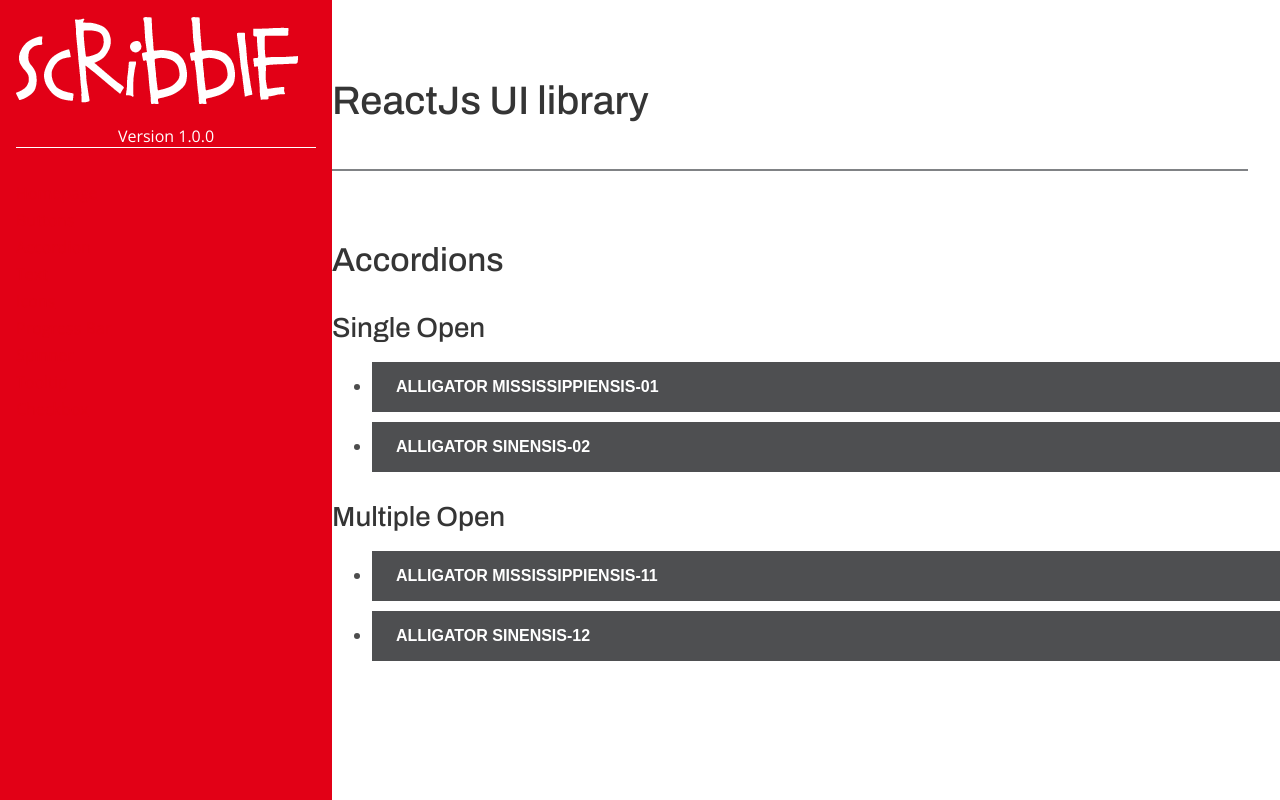
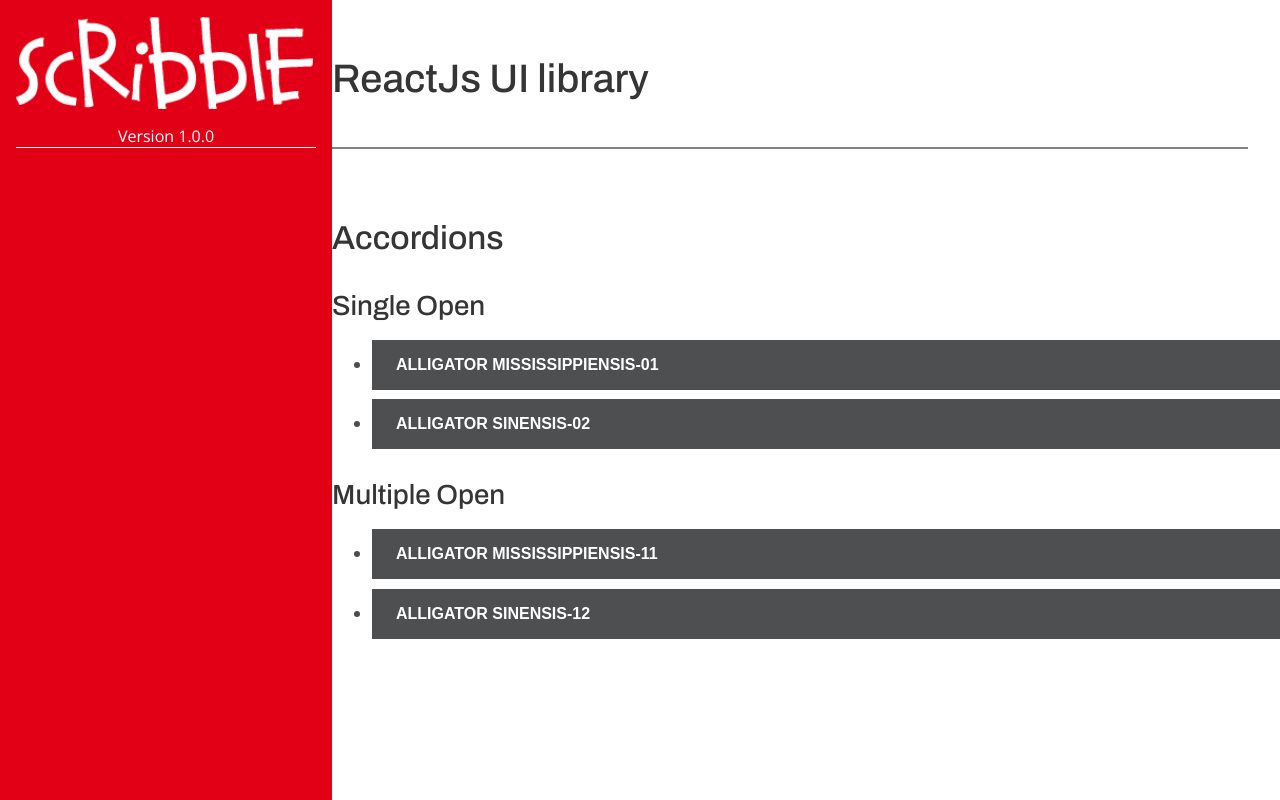
Before and after one commit to TommyScribble/pattern-library-v2, a React (Create React App) app: page /accordion in a window 1280 px wide. Built offline with nearby package versions, Linux system fonts and the light colour scheme.

Commit message:
tidy up sidebar and small stylig issues on homepage

```diff
--- a/src/Atoms/Logo/index.tsx
+++ b/src/Atoms/Logo/index.tsx
@@ -1,25 +1,27 @@
 import React from 'react';
-import PropTypes from 'prop-types';
+
 import { Link } from '@reach/router';
 
 type Props = {
 	anchor: string;
 	logo: string;
 	altText: string;
+	logoClass?: string;
+	linkClass?: string;
 };
 
-const Logo: React.FC<Props> = ({ anchor, logo, altText }: Props) => {
+const Logo: React.FC<Props> = ({
+	linkClass,
+	logoClass,
+	anchor,
+	logo,
+	altText,
+}: Props) => {
 	return (
-		<Link to={anchor}>
-			<img src={logo} alt={altText} />
+		<Link className={linkClass} to={anchor}>
+			<img className={logoClass} src={logo} alt={altText} />
 		</Link>
 	);
 };
 
-Logo.propTypes = {
-	anchor: PropTypes.string.isRequired,
-	logo: PropTypes.string.isRequired,
-	altText: PropTypes.string.isRequired,
-};
-
 export default Logo;
--- a/src/Objects/SideBar/SideBar.module.scss
+++ b/src/Objects/SideBar/SideBar.module.scss
@@ -1,6 +1,6 @@
 @import '../../styles/variable', '../../styles/colours';
 
-.side-nav {
+.sideBar {
 	overflow: hidden;
 	height: 100%;
 	height: calc(100% + 60px);
@@ -47,4 +47,9 @@
 			padding-bottom: 80px;
 		}
 	}
+
+	.logo {
+		display: block;
+		width: 100%;
+	}
 }
--- a/src/Objects/SideBar/index.tsx
+++ b/src/Objects/SideBar/index.tsx
@@ -1,38 +1,37 @@
 import React, { useState, useEffect } from 'react';
 
 import Logo from '../../Atoms/Logo';
-import Navigation from '../Navigation';
 
 import style from './SideBar.module.scss';
 
 type Props = {
 	active?: string | boolean;
+	children?: any;
 };
 
-const SideBar = ({ active }: Props) => {
+const SideBar = ({ active, children }: Props) => {
 	const [isOpen, setIsOpen] = useState(false);
-
-	const myLogo = './scribble_logo--white.png';
-
 	useEffect(() => {
 		setIsOpen(active === 'Burger1' ? false : true);
 	}, [active]);
-
 	const openClass = isOpen === true ? 'js-open' : 'js-close';
 
+	const myLogo = './scribble_logo--white.png';
 	const versionNo = 'Version 1.0.0';
+	const currentYear = new Date().getFullYear();
 
 	return (
-		<ul className={`${style['side-nav']} ${style['fixed']} ${openClass}`}>
-			<li className={style.logo}>
+		<ul className={`${style.sideBar} ${style.fixed} ${openClass}`}>
+			<li>
 				<Logo
-					anchor={'./'}
+					anchor="./"
 					logo={myLogo}
-					altText={'Pattern Library 2020'}
+					altText={`Pattern Library ${currentYear}`}
+					logoClass={style.logo}
 				/>
 			</li>
 			<li className={style.version}>{versionNo}</li>
-			<Navigation />
+			{children}
 		</ul>
 	);
 };
--- a/src/PageData/HomepageData.json
+++ b/src/PageData/HomepageData.json
@@ -7,13 +7,11 @@
 	"links": [
 		{
 			"path": "/buttons",
-			"class": "button",
 			"linkType": "internal",
 			"text": "Get Started"
 		},
 		{
 			"path": "https://github.com/TommyScribble/pattern-library",
-			"class": "button",
 			"linkType": "external",
 			"text": "View Git repo"
 		}
--- /dev/null
+++ b/src/Pages/HomePage/Homepage.module.scss
@@ -0,0 +1,3 @@
+.homepageButton {
+	margin-right: 24px;
+}
--- a/src/Pages/homepage.tsx
+++ b/src/Pages/HomePage/index.tsx
@@ -1,12 +1,13 @@
 import React from 'react';
 
-import PageLayout from '../Templates/PageLayout';
-import Heading from '../Atoms/Heading';
-import Text from '../Atoms/Text';
-import Anchor from '../Atoms/Anchor';
-import { uid } from '../helpers/helpFunctions';
+import PageLayout from '../../Templates/PageLayout';
+import Heading from '../../Atoms/Heading';
+import Text from '../../Atoms/Text';
+import Anchor from '../../Atoms/Anchor';
+import { uid } from '../../helpers/helpFunctions';
 
-import content from '../../src/PageData/HomepageData.json';
+import content from '../../../src/PageData/HomepageData.json';
+import style from './Homepage.module.scss';
 
 const homepage = () => {
 	return (
@@ -21,7 +22,7 @@ const homepage = () => {
 						<Anchor
 							key={uid()}
 							path={link.path}
-							className={link.class}
+							className={style.homepageButton}
 							linkType={link.linkType}
 						>
 							{link.text}
--- a/src/Sections/Header/Header.module.scss
+++ b/src/Sections/Header/Header.module.scss
@@ -8,9 +8,10 @@
 	position: relative;
 	padding: 2rem 1.5rem 1rem;
 
-	h1 {
+	.title {
 		padding-bottom: 1em;
 		border-bottom: 2px solid color-get(utility, mid-grey);
+		margin-top: 10.8px;
 	}
 
 	.burgerMenu {
--- a/src/Sections/Header/index.tsx
+++ b/src/Sections/Header/index.tsx
@@ -14,7 +14,11 @@ const Header = () => {
 	return (
 		<header className={style.header}>
 			<nav className={style.topNav}>
-				<Heading tagNumber={1} headingText={'ReactJs UI library'} />
+				<Heading
+					className={style.title}
+					tagNumber={1}
+					headingText={'ReactJs UI library'}
+				/>
 				<button
 					className={style.burgerMenu}
 					onClick={() =>
--- a/src/Templates/Routes.jsx
+++ b/src/Templates/Routes.jsx
@@ -1,7 +1,7 @@
 import React from 'react';
 import { Router } from '@reach/router';
 
-import Homepage from '../Pages/homepage';
+import Homepage from '../Pages/HomePage';
 import Buttons from '../Pages/buttons';
 import Accordion from '../Pages/accordion';
 import NotFound from '../Pages/notFound';
```
